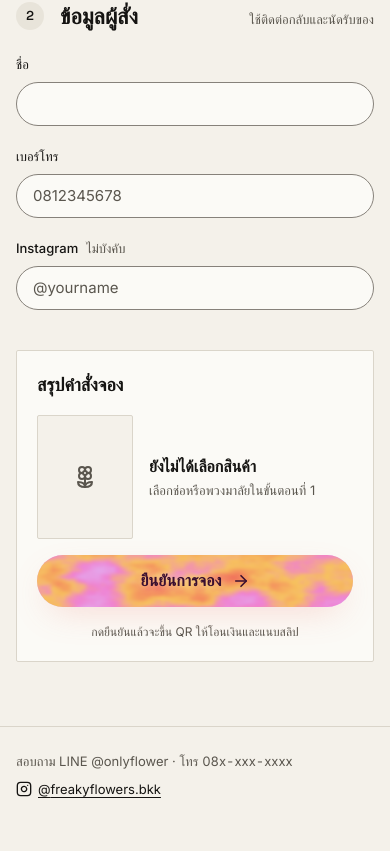
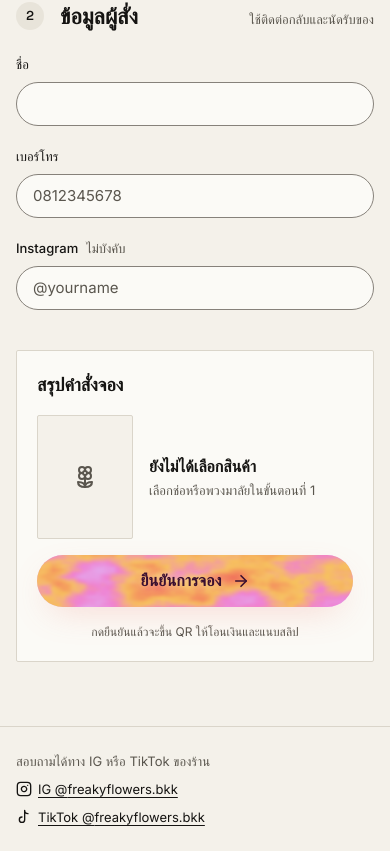
Before and after one commit to nineard99/freakyflower, a Next.js app: page / in a window 390 px wide. Shown: the part 2057-2908 px from the top of the page. Before the commit the page ends 2880 px from the top, so only its background shows below. Built offline with nearby package versions, Linux system fonts and the light colour scheme; a web font is replaced by a local one.

Commit message:
Footer contact: IG + TikTok, drop placeholder LINE/phone

```diff
--- a/app/api/order/route.ts
+++ b/app/api/order/route.ts
@@ -12,7 +12,7 @@ export async function POST(request: Request) {
   const secret = process.env.ORDER_SECRET;
   if (!url || !secret) {
     console.error('[order] APPS_SCRIPT_URL / ORDER_SECRET ยังไม่ได้ตั้งค่า');
-    return reply({ ok: false, error: 'ร้านยังไม่ได้ตั้งค่าระบบรับออเดอร์ ติดต่อร้านทาง LINE ได้เลย' }, 503);
+    return reply({ ok: false, error: 'ร้านยังไม่ได้ตั้งค่าระบบรับออเดอร์ ติดต่อร้านทาง IG ได้เลย' }, 503);
   }
 
   const text = await request.text();
@@ -44,11 +44,11 @@ export async function POST(request: Request) {
     }
     if (!data.ok || !data.orderNo) {
       console.error('[order] Apps Script ปฏิเสธ:', data.error);
-      return reply({ ok: false, error: 'บันทึกออเดอร์ไม่สำเร็จ ลองใหม่อีกครั้ง หรือส่งรูปสลิปให้ร้านทาง LINE' }, 502);
+      return reply({ ok: false, error: 'บันทึกออเดอร์ไม่สำเร็จ ลองใหม่อีกครั้ง หรือส่งรูปสลิปให้ร้านทาง IG' }, 502);
     }
     return reply({ ok: true, orderNo: data.orderNo });
   } catch (err) {
     console.error('[order] ส่งไป Apps Script ไม่สำเร็จ:', err);
-    return reply({ ok: false, error: 'ส่งไม่สำเร็จ ลองใหม่อีกครั้ง หรือส่งรูปสลิปให้ร้านทาง LINE' }, 502);
+    return reply({ ok: false, error: 'ส่งไม่สำเร็จ ลองใหม่อีกครั้ง หรือส่งรูปสลิปให้ร้านทาง IG' }, 502);
   }
 }
--- a/app/globals.css
+++ b/app/globals.css
@@ -521,6 +521,7 @@ img, svg { max-width: 100%; }
 .sum__total strong { font: 600 24px/32px var(--font-display); }
 
 .site-foot { border-top: var(--border-hairline) solid var(--line); }
+.site-foot__links { display: flex; flex-wrap: wrap; gap: var(--space-2) var(--space-5); }
 .site-foot__ig { display: inline-flex; align-items: center; gap: 6px; color: var(--ink); }
 .site-foot__inner { display: flex; flex-wrap: wrap; align-items: center; justify-content: space-between; gap: var(--space-2) var(--space-6); padding-block: var(--space-6) calc(var(--space-6) + env(safe-area-inset-bottom, 0px)); font-size: 13px; line-height: 20px; color: var(--ink-muted); }
 
--- a/app/page.tsx
+++ b/app/page.tsx
@@ -9,10 +9,15 @@ export default function Home() {
       <OrderForm />
       <footer className="site-foot">
         <div className="wrap site-foot__inner">
-          <p>สอบถาม LINE <span className="num">{CONFIG.lineId}</span> · โทร <span className="num">{CONFIG.phone}</span></p>
-          <a href={`https://www.instagram.com/${CONFIG.instagram}/`} target="_blank" rel="noopener noreferrer" className="link site-foot__ig">
-            <Icon name="instagram" size={16} />@{CONFIG.instagram}
-          </a>
+          <p>สอบถามได้ทาง IG หรือ TikTok ของร้าน</p>
+          <div className="site-foot__links">
+            <a href={`https://www.instagram.com/${CONFIG.instagram}/`} target="_blank" rel="noopener noreferrer" className="link site-foot__ig">
+              <Icon name="instagram" size={16} />IG @{CONFIG.instagram}
+            </a>
+            <a href={`https://www.tiktok.com/@${CONFIG.tiktok}`} target="_blank" rel="noopener noreferrer" className="link site-foot__ig">
+              <Icon name="tiktok" size={16} />TikTok @{CONFIG.tiktok}
+            </a>
+          </div>
         </div>
       </footer>
     </BouquetProvider>
--- a/components/Icon.tsx
+++ b/components/Icon.tsx
@@ -14,6 +14,7 @@ const ICONS = {
   'chevron-right': ['m9 18 6-6-6-6'],
   'map-pin': ['M20 10c0 4.993-5.539 10.193-7.399 11.799a1 1 0 0 1-1.202 0C9.539 20.193 4 14.993 4 10a8 8 0 0 1 16 0', { c: [12, 10, 3] }],
   instagram: [{ r: [2, 2, 20, 20, 5] }, 'M16 11.37A4 4 0 1 1 12.63 8 4 4 0 0 1 16 11.37z', 'M17.5 6.5h.01'],
+  tiktok: ['M9 12a4 4 0 1 0 4 4V2a5 5 0 0 0 5 5'], // โน้ตเพลงเส้นเดียว ทรงคล้ายโลโก้ TikTok (Lucide ไม่มีไอคอนแบรนด์)
   'external-link': ['M15 3h6v6', 'M10 14 21 3', 'M18 13v6a2 2 0 0 1-2 2H5a2 2 0 0 1-2-2V8a2 2 0 0 1 2-2h6'],
   download: ['M21 15v4a2 2 0 0 1-2 2H5a2 2 0 0 1-2-2v-4', 'm7 10 5 5 5-5', 'M12 15V3'],
   upload: ['M21 15v4a2 2 0 0 1-2 2H5a2 2 0 0 1-2-2v-4', 'm17 8-5-5-5 5', 'M12 3v12'],
--- a/components/OrderForm.tsx
+++ b/components/OrderForm.tsx
@@ -136,7 +136,7 @@ export function OrderForm() {
       setGarland(null);
       window.scrollTo({ top: 0 });
     } catch (err) {
-      setFailure(err instanceof Error && err.message ? err.message : 'ส่งไม่สำเร็จ ลองใหม่อีกครั้ง หรือส่งรูปสลิปให้ร้านทาง LINE');
+      setFailure(err instanceof Error && err.message ? err.message : 'ส่งไม่สำเร็จ ลองใหม่อีกครั้ง หรือส่งรูปสลิปให้ร้านทาง IG');
       if (err instanceof OrderError && err.code === 'queue') {
         setQueueTaken(true);
         setQueue('');
--- a/lib/catalog.ts
+++ b/lib/catalog.ts
@@ -9,9 +9,9 @@ export const CONFIG = {
   maxItems: 45, // จำนวนชิ้นสูงสุดต่อช่อ
   maxLines: 8, // จำนวนรายการ (แบบช่อ) สูงสุดต่อออเดอร์
   maxQty: 10, // จำนวนช่อสูงสุดต่อรายการ
-  lineId: '@onlyflower', // TODO: ใส่ LINE OA จริง
-  phone: '08x-xxx-xxxx', // TODO: ใส่เบอร์จริง
+  // ช่องทางติดต่อร้าน (แสดงท้ายหน้า) — ชื่อบัญชีไม่ต้องมี @
   instagram: 'freakyflowers.bkk',
+  tiktok: 'freakyflowers.bkk',
 };
 
 /* ---------- Pre-order วันลอยกระทง (หน้าแรก) ---------- */
--- a/lib/submitOrder.ts
+++ b/lib/submitOrder.ts
@@ -18,7 +18,7 @@ export async function submitOrder({ slip, ...rest }: Input): Promise<string> {
     const res = await fetch('/api/order', { method: 'POST', headers: { 'Content-Type': 'application/json' }, body: JSON.stringify(body) });
     data = await res.json();
   } catch {
-    throw new OrderError('ส่งไม่สำเร็จ เช็กอินเทอร์เน็ตแล้วลองใหม่ หรือส่งรูปสลิปให้ร้านทาง LINE');
+    throw new OrderError('ส่งไม่สำเร็จ เช็กอินเทอร์เน็ตแล้วลองใหม่ หรือส่งรูปสลิปให้ร้านทาง IG');
   }
   if (!data.ok) throw new OrderError(data.error, data.code);
   return data.orderNo;
```
Also changed, not shown: 1 other file (tests, documents, lock files or other folders).
